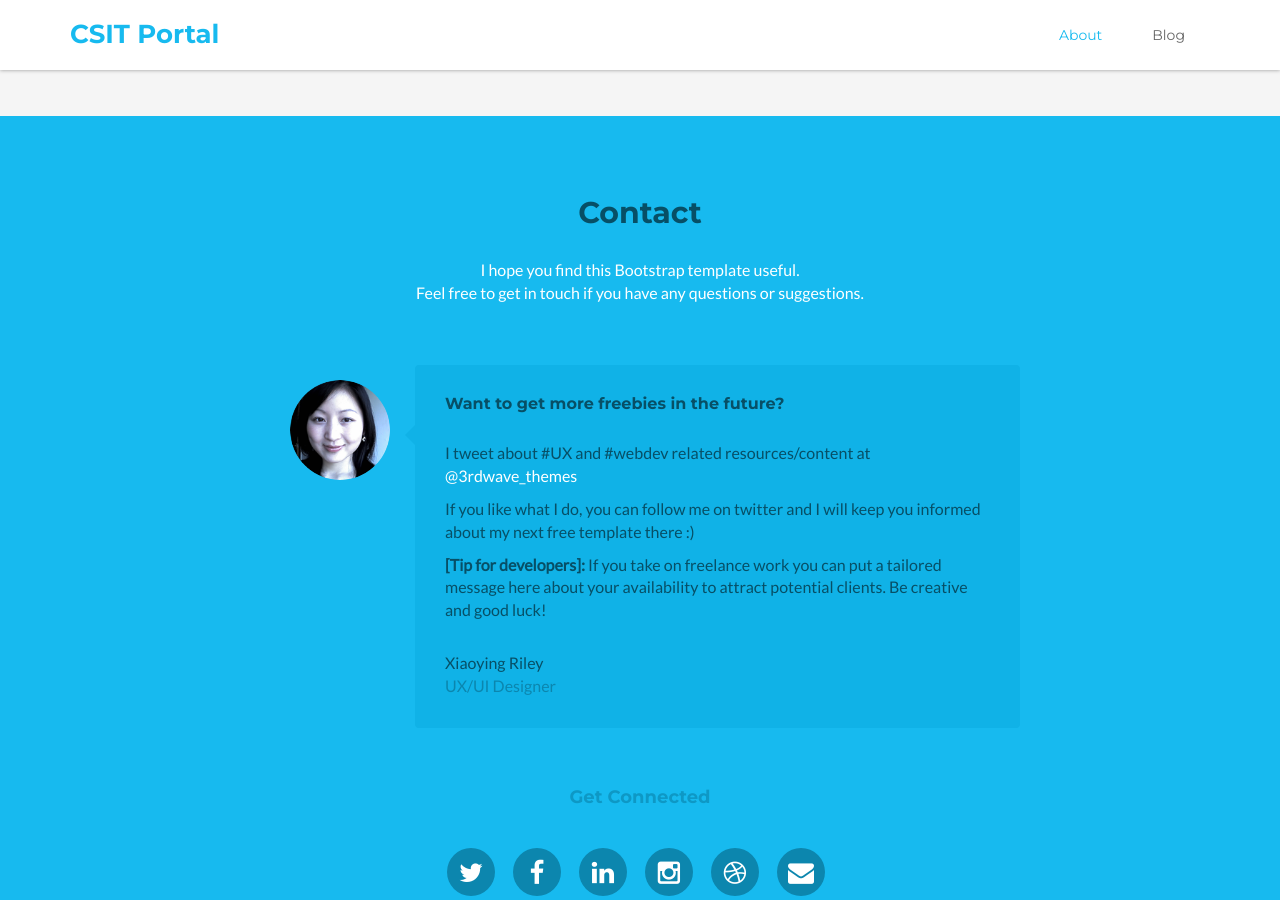
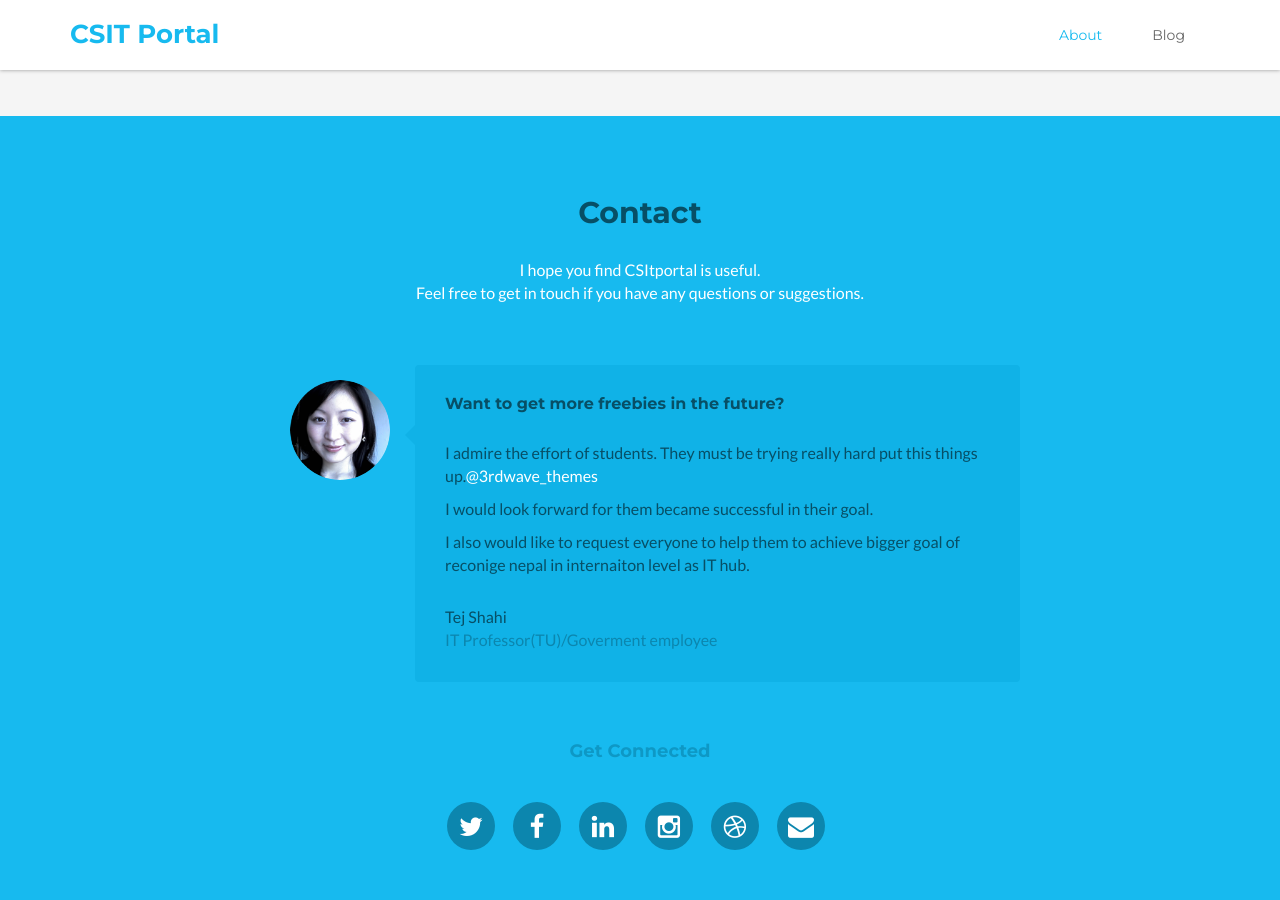
Before and after one commit to aadeshere1/csitportal, a Jekyll site: the page built from index.html, in a window 1280 px wide and 900 px high, scrolled down 4611 px. Built offline with Jekyll 4.4.1, drawn with Linux system fonts in a browser that asks for light colours; comment, search, counter and statistics services are not loaded.

Commit message:
tej shahi speech :)

```diff
--- a/index.html
+++ b/index.html
@@ -236,20 +236,20 @@ allowtransparency="true" frameborder="0" scrolling="0" width="165" height="20"><
         <div class="container">
             <div class="contact-inner">
                 <h2 class="title  text-center">Contact</h2>
-                <p class="intro  text-center">I hope you find this Bootstrap template useful. <br />Feel free to get in touch if you have any questions or suggestions.</p>
+                <p class="intro  text-center">I hope you find CSItportal is useful. <br />Feel free to get in touch if you have any questions or suggestions.</p>
                 <div class="author-message">
                     <div class="profile">
                         <img class="img-responsive" src="assets/images/profile.png" alt="" />
                     </div><!--//profile-->
                     <div class="speech-bubble">
                         <h3 class="sub-title">Want to get more freebies in the future?</h3>
-                        <p>I tweet about #UX and #webdev related resources/content at <a href="https://twitter.com/3rdwave_themes" target="_blank">@3rdwave_themes</a>
-                        <p>If you like what I do, you can follow me on twitter and I will keep you informed about my next free template there :)</p>
-                        <p><strong>[Tip for developers]:</strong> If you take on freelance work you can put a tailored message here about your availability to attract potential clients. Be creative and good luck!</p>
+                        <p>I admire the effort of students. They must be trying really hard put this things up.<a href="https://twitter.com/3rdwave_themes" target="_blank">@3rdwave_themes</a>
+                        <p>I would look forward for them became successful in their goal.</p>
+                        <p>I also would like to request everyone to help them to achieve bigger goal of reconige nepal in internaiton level as IT hub.</p>
                         <div class="source">
-                            <span class="name"><a href="https://twitter.com/3rdwave_themes" target="_blank">Xiaoying Riley</a></span>
+                            <span class="name"><a href="https://twitter.com/3rdwave_themes" target="_blank">Tej Shahi </a></span>
                             <br />
-                            <span class="title">UX/UI Designer</span>
+                            <span class="title"> IT Professor(TU)/Goverment employee</span>
                         </div><!--//source-->
                     </div><!--//speech-bubble-->
                 </div><!--//author-message-->
```
